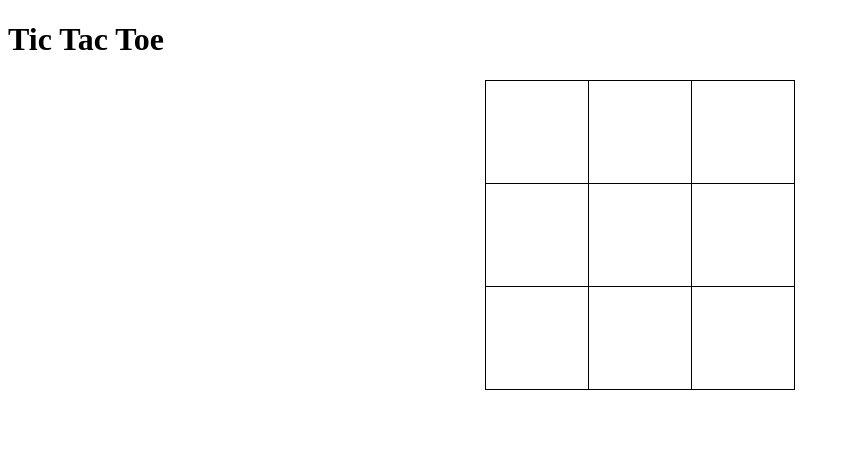
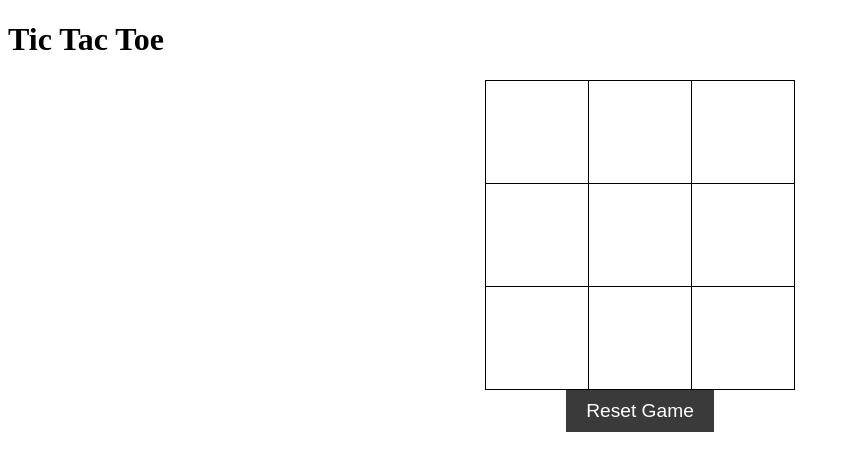
Before and after one commit to anandpiyush1521/Tic-Tac-Toe, a plain HTML site: page index.html in a window 1280 px wide. Shown: the whole page, without its empty margins (0-850 px from the left). Drawn offline with Linux system fonts and the light colour scheme.

Commit message:
add reset button

```diff
--- a/index.html
+++ b/index.html
@@ -25,6 +25,14 @@
       <td class="square" id="s9"></td>
     </tr>
   </table>
+
+  <div id="game-container">
+    <table id="game-board">
+    <!-- game board squares -->
+    </table>
+    <button id="reset-button">Reset Game</button>
+  </div>
+
   <script src="script.js"></script>
 </body>
 
--- a/script.js
+++ b/script.js
@@ -42,3 +42,7 @@ document.querySelectorAll('.square').forEach((square) => {
     }
   });
 });
+
+//Reset Game
+const resetButton = document.getElementById("reset-button");
+resetButton.addEventListener("click", resetGame);
--- a/style.css
+++ b/style.css
@@ -19,3 +19,22 @@ td {
 .o {
   color: blue;
 }
+#reset-button {
+  padding: 10px 20px;
+  border: none;
+  background-color: #3a3a3a;
+  color: white;
+  font-size: 1.2em;
+  cursor: pointer;
+  transition: background-color 0.2s;
+}
+
+#reset-button:hover {
+  background-color: #5c5c5c;
+}
+
+#game-container {
+  display: flex;
+  flex-direction: column; /* stack elements in a column */
+  align-items: center; /* center elements horizontally */
+}
```
